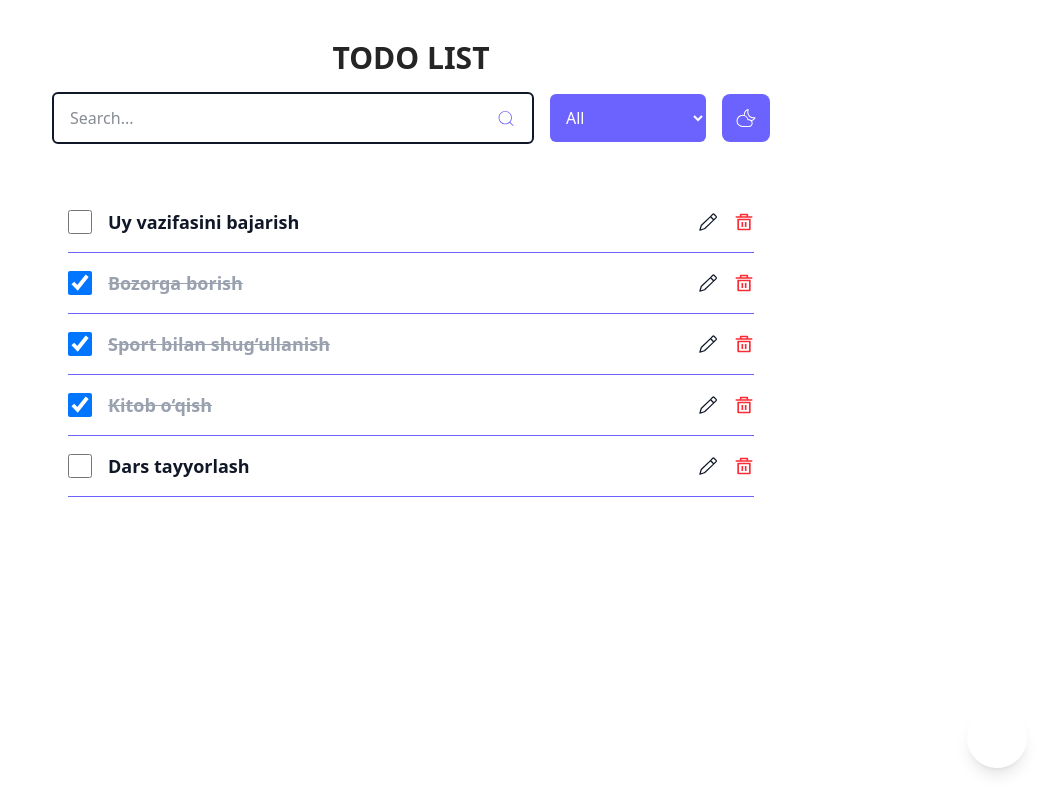
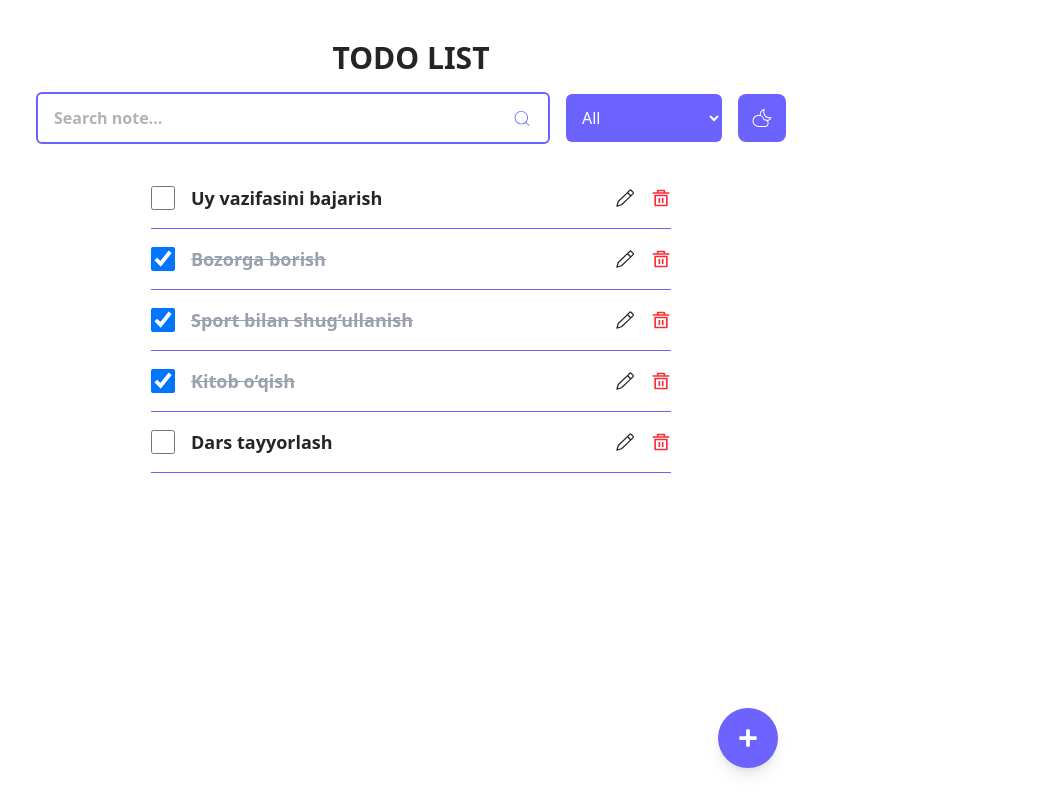
Before and after one commit to Najot-Ta-lim-loyihalar-uchun/Todo_List, a React (Vite) app: page / in a window 1280 px wide. Shown: the whole page, without its empty margins (229-1280 px from the left). Built offline with nearby package versions, Linux system fonts and the light colour scheme.

Commit message:
finished

```diff
--- a/index.html
+++ b/index.html
@@ -6,7 +6,10 @@
     <title>Todo list</title>
   </head>
   <body>
-    <div id="root" class="flex flex-col h-screen"></div>
+    <div
+      id="root"
+      class="flex flex-col h-screen bg-white dark:bg-[#252525] text-[#252525] dark:text-[#F7F7F7]"
+    ></div>
     <script type="module" src="/src/main.jsx"></script>
   </body>
 </html>
--- a/src/components/Modal.jsx
+++ b/src/components/Modal.jsx
@@ -17,34 +17,34 @@ function Modal({ title, hide, setHide }) {
 
     dispatch(newTodo(value));
     todoTitle.current.value = "";
-    setHide(false);
+    setHide(true);
   };
 
   if (hide) return null;
 
   return (
     <div className="fixed inset-0 bg-black/50 flex items-center justify-center z-50 px-4">
-      <div className="bg-white dark:bg-gray-800 w-full max-w-md rounded-3xl p-6 flex flex-col gap-6">
+      <div className="bg-white dark:bg-[#252525] dark:border border-white w-full max-w-md rounded-3xl p-6 flex flex-col gap-6">
         <h2 className="text-2xl font-bold text-center">{title}</h2>
 
         <input
           ref={todoTitle}
           type="text"
           placeholder="Input your note..."
-          className="py-3 px-4 rounded-md border border-primary focus:ring-2 focus:ring-primary outline-none dark:bg-gray-700"
+          className="py-3 px-4 rounded-md border border-[#6C63FF] dark:border-[#fff] outline-none "
         />
 
         <div className="flex justify-between">
           <button
-            onClick={() => setHide(false)}
-            className="px-5 py-2 border border-primary rounded-md"
+            onClick={() => setHide(true)}
+            className="px-5 py-2 border border-[#6C63FF] text-[#6C63FF] rounded-md cursor-pointer uppercase"
           >
             Cancel
           </button>
 
           <button
             onClick={handleSubmit}
-            className="px-5 py-2 bg-primary hover:bg-primaryHover text-white rounded-md"
+            className="px-5 py-2 bg-[#6C63FF] hover:bg-[#6C63FF] text-white rounded-md cursor-pointer uppercase"
           >
             Apply
           </button>
--- a/src/components/SearchBar.jsx
+++ b/src/components/SearchBar.jsx
@@ -11,15 +11,15 @@ function SearchBar() {
   const value = useSelector((state) => state.search.value);
 
   return (
-    <div className="flex items-center px-4 py-3 border-2 rounded-md border-primary w-full">
+    <div className=" flex items-center px-4 py-3 border-2 rounded-md border-[#6C63FF] w-full">
       <input
         value={value}
         onChange={(e) => dispatch(setSearch(e.target.value))}
         type="text"
-        placeholder="Search..."
-        className="w-full outline-none"
+        placeholder="Search note..."
+        className="w-full text-[#666666] font-bold outline-none"
       />
-      <CiSearch size={21} className="text-[#6C63FF]" />
+      <CiSearch size={21} className="text-[#6C63FF] " />
     </div>
   );
 }
--- a/src/components/TobBar.jsx
+++ b/src/components/TobBar.jsx
@@ -11,7 +11,7 @@ function TobBar() {
     <div>
       <Link
         to={"/"}
-        className="block text-2xl sm:text-3xl font-bold text-[#252525] mb-4 text-center"
+        className="block text-2xl sm:text-3xl font-bold  mb-4 text-center"
       >
         TODO LIST
       </Link>
--- a/src/components/TodoList.jsx
+++ b/src/components/TodoList.jsx
@@ -25,7 +25,7 @@ function TodoList() {
   }
 
   return (
-    <ul className="w-full">
+    <ul className="max-w-[520px] w-full mx-auto">
       {filtered.map((item) => {
         let { id, completed, title } = item;
 
@@ -33,7 +33,7 @@ function TodoList() {
           <li
             key={id}
             className="flex flex-col sm:flex-row sm:justify-between sm:items-center
-            gap-4 py-4 border-b border-[#6C63FF]"
+            gap-4 py-4 border-b border-[#6C63FF] cursor-pointer"
           >
             <div className="flex items-center gap-4">
               <input
--- a/src/index.css
+++ b/src/index.css
@@ -1,11 +1,6 @@
 @import "tailwindcss";
-@tailwind base;
-@tailwind components;
-@tailwind utilities;
 
-html {
-  transition: background 0.3s ease;
-}
+@custom-variant dark (&:where(.dark, .dark *));
 
 .container {
   max-width: 750px;
--- a/src/layout/PublicLayout.jsx
+++ b/src/layout/PublicLayout.jsx
@@ -1,34 +1,37 @@
 import React, { useState } from "react";
+
 import { Outlet } from "react-router-dom";
 import TobBar from "../components/TobBar";
+
 import Modal from "../components/Modal";
 import { FaPlus } from "react-icons/fa";
+
 import { ToastContainer } from "react-toastify";
 
 function PublicLayout() {
-  const [show, setShow] = useState(false);
-
+  const [show, setShow] = useState(true);
   return (
-    <div className="min-h-screen flex flex-col bg-white dark:bg-gray-900 text-gray-900 dark:text-white transition-colors duration-300">
-      <header className="container mx-auto pt-10 px-4">
+    <>
+      <header className="container  pt-10 ">
         <TobBar />
       </header>
-
-      <main className="flex-grow container mx-auto px-4 py-6">
+      <main className="grow">
         <Outlet />
       </main>
+      <footer className="container relative bottom-0">
+        <button
+          className=" absolute right-2 bottom-8 flex justify-center items-center
+        p-5 rounded-full bg-[#6C63FF] hover:bg-[#5951cb]
+        text-white cursor-pointer shadow-lg"
+          onClick={() => setShow(false)}
+        >
+          <FaPlus size={20} />
+        </button>
 
-      <button
-        onClick={() => setShow(true)}
-        className="fixed bottom-8 right-6 p-5 rounded-full bg-primary hover:bg-primaryHover text-white shadow-lg transition"
-      >
-        <FaPlus size={20} />
-      </button>
-
-      <Modal hide={!show} setHide={setShow} title="NEW NOTE" />
-
+        <Modal hide={show} setHide={setShow} title={"NEW NOTE"} />
+      </footer>
       <ToastContainer />
-    </div>
+    </>
   );
 }
 
```
